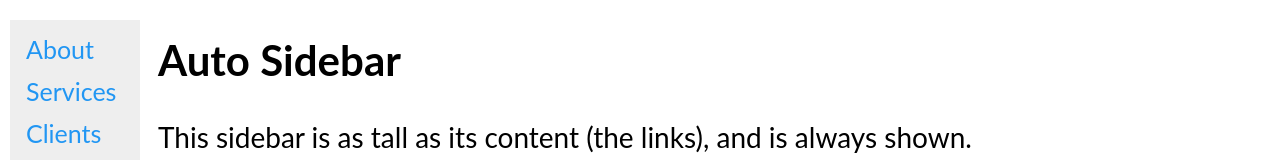
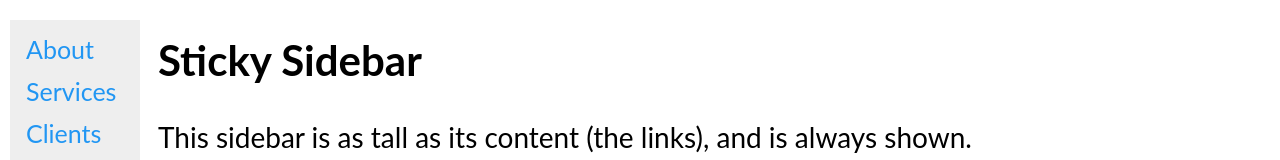
Before and after one commit to wellyandriani/JSPlugins, a plain HTML site: page sticky sidebar/index.html in a window 1280 px wide. Shown: the top 160 px of the page. Drawn offline with Linux system fonts and the light colour scheme; a script that the page names is missing.

Commit message:
update Sticky sidebar

```diff
--- a/sidebar/index.html
+++ b/sticky sidebar/index.html
@@ -19,7 +19,7 @@
     </div>
 
     <div class="main">
-        <h2>Auto Sidebar</h2>
+        <h2>Sticky Sidebar</h2>
         <p>This sidebar is as tall as its content (the links), and is always shown.</p>
         <p>Scroll down the page to see the result.</p>
         <p>Some text to enable scrolling.. Lorem ipsum dolor sit amet, illum definitiones no quo, maluisset
```
Also changed, not shown: sticky sidebar/index.css (renamed from sidebar/index.css).
